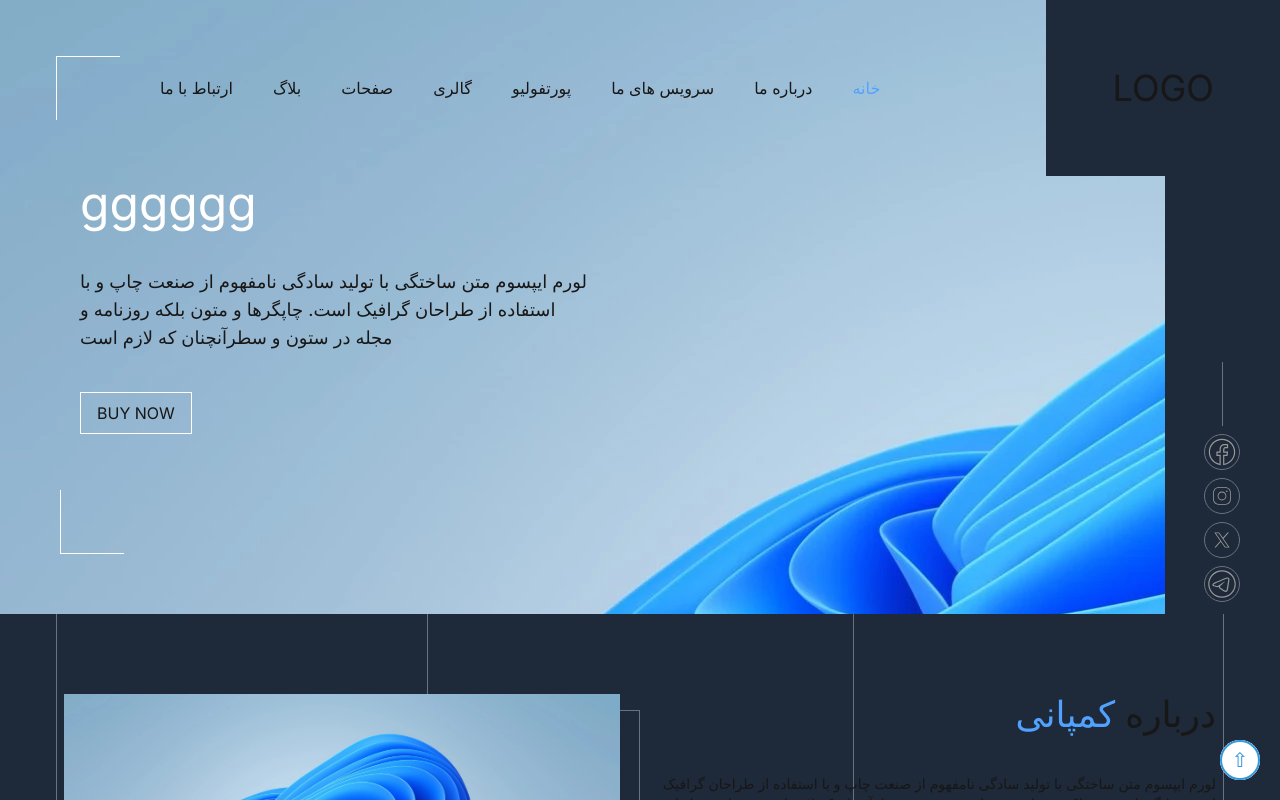
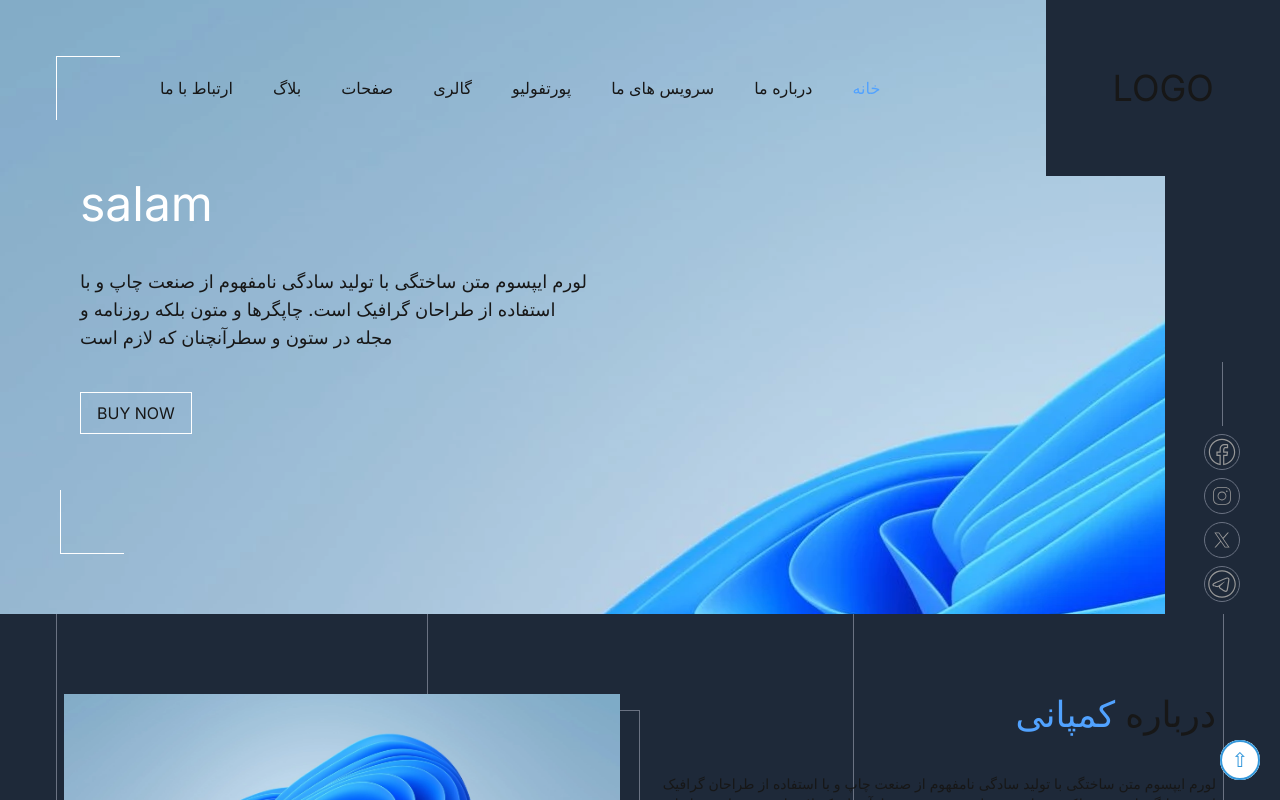
Before and after one commit to arianRouhanii/MyApp, a Next.js app: page / in a window 1280 px wide. Shown: the top 800 px of the page. Built offline with nearby package versions, Linux system fonts and the light colour scheme.

Commit message:
add title

```diff
--- a/app/_components/Start.tsx
+++ b/app/_components/Start.tsx
@@ -28,7 +28,7 @@ export default function Start() {
         <div className=" w-full relative flex flex-row">
             <div className=" justify-start pl-20 w-full flex p-15 bg-[url(/Picture.webp)] ">
                 <div ref={textRef} className="py-30  gap-10 flex flex-col opacity-0 translate-y-6 transition-all ease-out">
-                    <p className="text-3xl md:text-5xl text-white"> gggggg </p>
+                    <p className="text-3xl md:text-5xl text-white"> salam </p>
                     <div className="w-2/3 md:w-1/2 text-sm md:text-lg"><p> لورم ایپسوم متن ساختگی با تولید سادگی نامفهوم از صنعت چاپ و با استفاده از طراحان گرافیک است. چاپگرها و متون بلکه روزنامه و مجله در ستون و سطرآنچنان که لازم است  </p></div>
                     <div className="group relative">
                         <div className="group-hover: absolute bg-white h-full w-0"></div>
```
